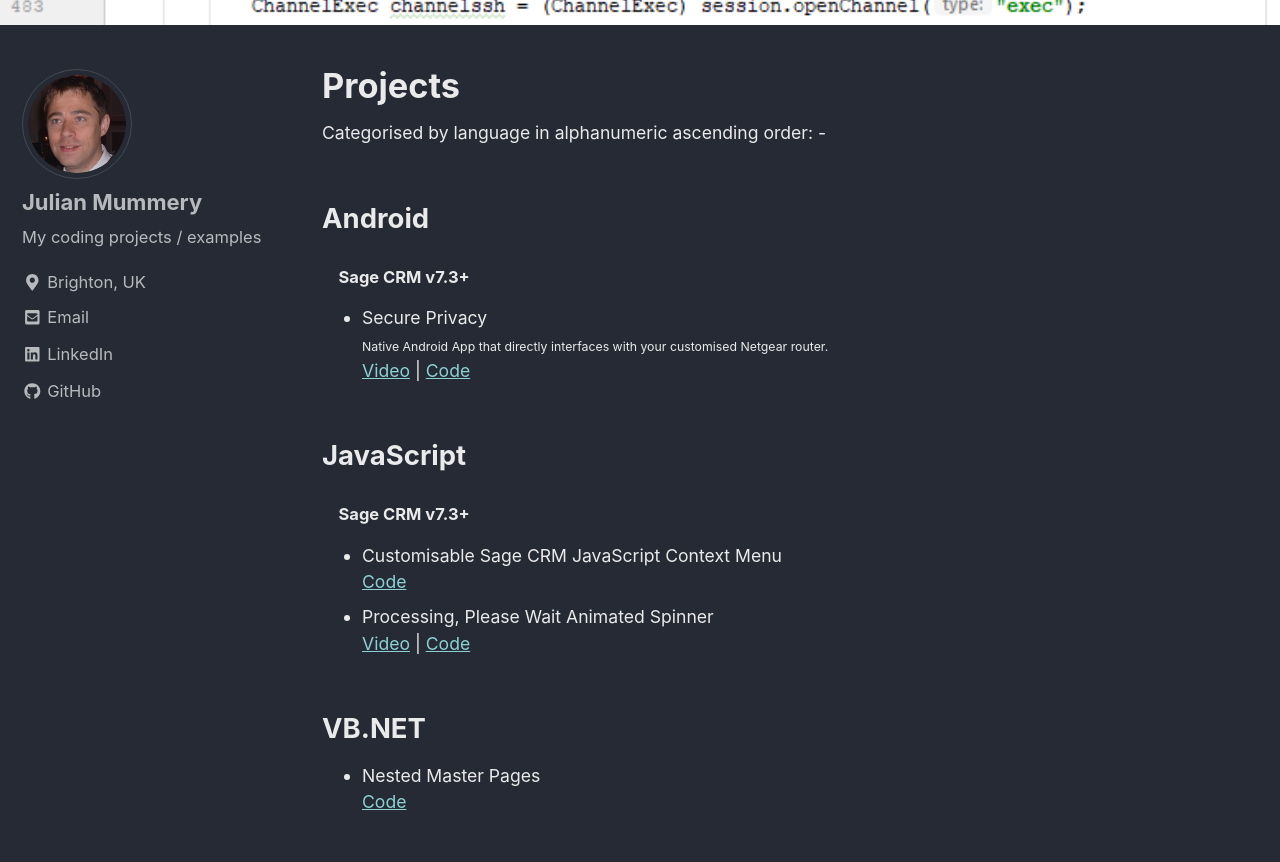
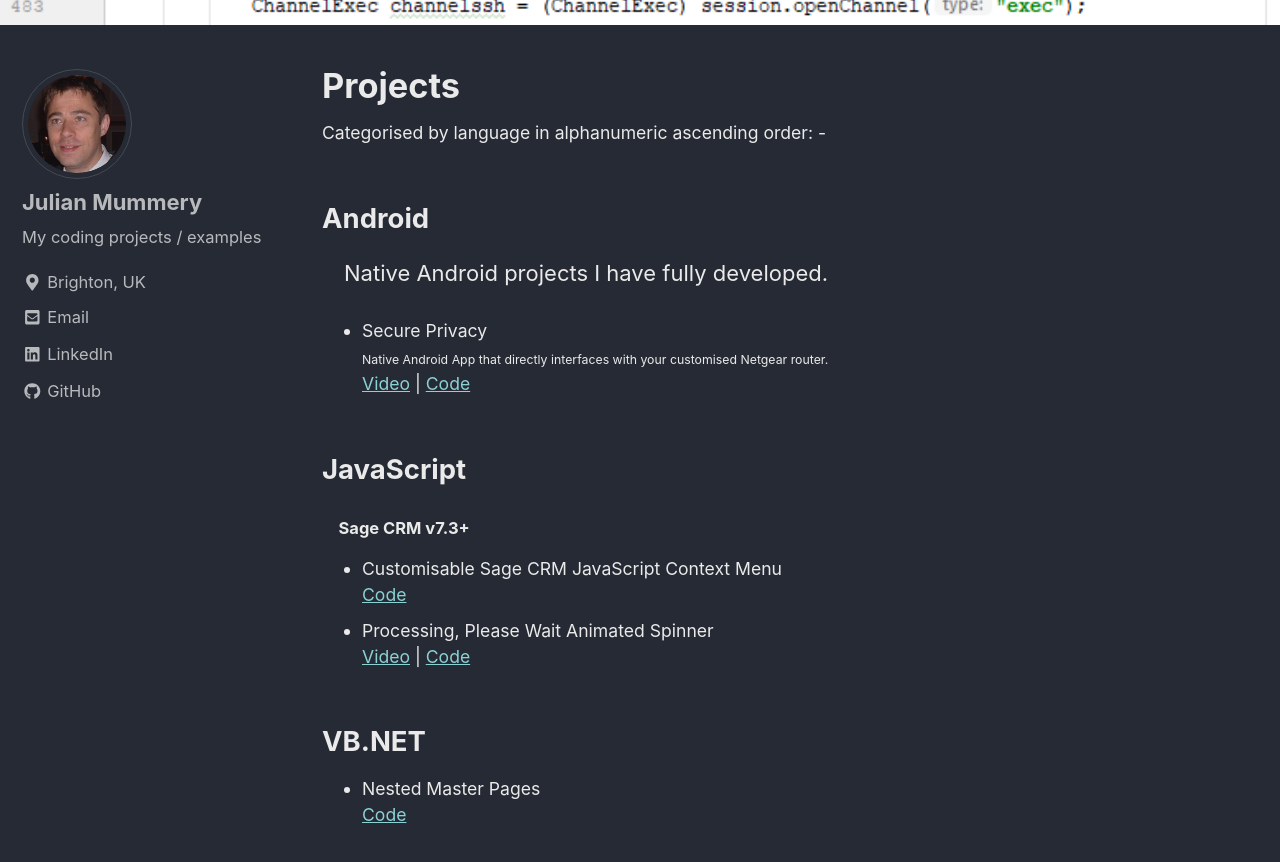
Before and after one commit to julianmummery/julianmummery.github.io, a Jekyll site: the page built from _pages/coding-projects.md, in a window 1280 px wide and 900 px high, scrolled down 363 px. Shown: the top 862 px of the window. Built offline with Jekyll 4.4.1, drawn with Linux system fonts in a browser that asks for light colours; nearby versions of some CDN libraries.

Commit message:
Update coding-projects.md

```diff
--- a/_pages/coding-projects.md
+++ b/_pages/coding-projects.md
@@ -10,7 +10,7 @@
 <p style="font-size:0.80em; margin-top:0; margin-bottom: 0;">Categorised by language in alphanumeric ascending order: -</p>
 
 <h2>Android</h2>
-<h5 style="padding-left:1em;">Sage CRM v7.3+</h5>
+<p style="padding-left:1em;">Native Android projects I have fully developed.</p>
 <ul style="font-size:0.80em;">
   <li>Secure Privacy
   <br>
```
